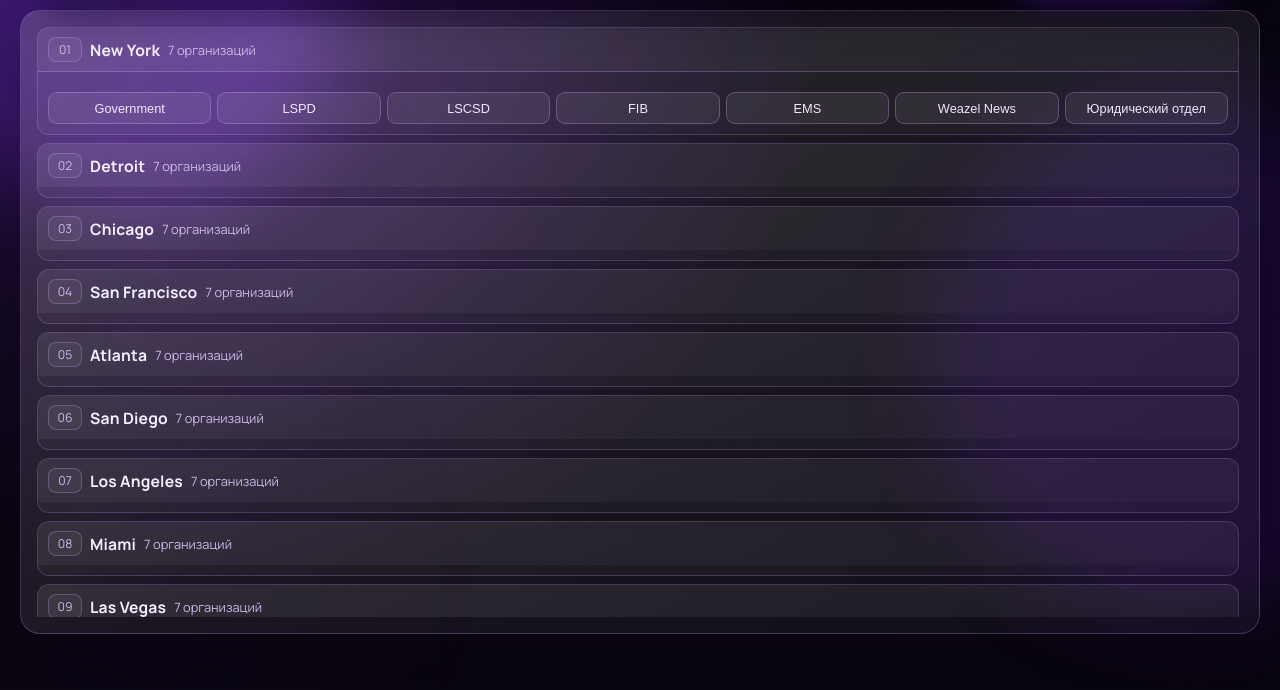
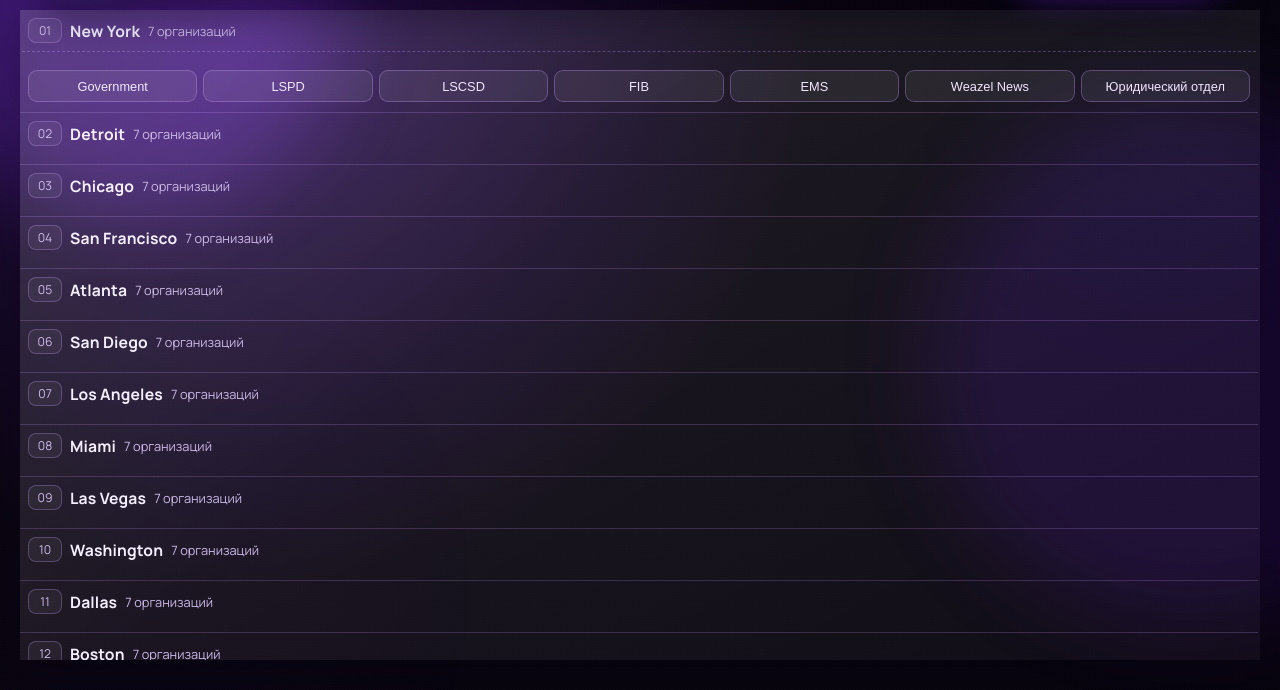
Before and after one commit to connormjrp42-alt/davis-project, a website: page documentflow.html in a window 1280 px wide. Shown: the part 92-782 px from the top of the page. Drawn offline with nearby package versions, Linux system fonts and the light colour scheme; no server answers; a web font is replaced by a local one.

Commit message:
Make documentflow servers full-width rows instead of cards

```diff
--- a/public/styles.css
+++ b/public/styles.css
@@ -2981,13 +2981,11 @@ h1 span {
 }
 
 .docflow-route-gateway {
-  padding: 16px;
-  border-radius: 20px;
-  border: 1px solid rgba(202, 162, 255, 0.34);
-  background:
-    radial-gradient(circle at 12% 8%, rgba(145, 89, 255, 0.12), transparent 40%),
-    radial-gradient(circle at 84% 88%, rgba(95, 188, 255, 0.1), transparent 44%),
-    linear-gradient(170deg, rgba(40, 16, 66, 0.86), rgba(19, 8, 33, 0.9));
+  padding: 0;
+  border-radius: 0;
+  border: 0;
+  background: transparent;
+  box-shadow: none;
 }
 
 #docflowWorkspace[hidden] {
@@ -3004,40 +3002,41 @@ h1 span {
 
 .docflow-route-list {
   display: grid;
-  gap: 8px;
-  max-height: calc(100vh - 210px);
+  gap: 0;
+  max-height: calc(100vh - 150px);
   overflow: auto;
-  padding-right: 4px;
+  padding-right: 2px;
 }
 
 .docflow-route-item {
-  border: 1px solid rgba(205, 166, 255, 0.22);
-  border-radius: 12px;
-  background: rgba(255, 255, 255, 0.035);
-  padding: 8px 10px;
+  border: 0;
+  border-bottom: 1px solid rgba(210, 170, 255, 0.2);
+  border-radius: 0;
+  background: transparent;
+  padding: 6px 2px;
   display: grid;
   grid-template-columns: 230px minmax(0, 1fr);
   align-items: center;
   gap: 10px;
-  transition: transform 0.16s ease, border-color 0.16s ease, background-color 0.16s ease;
+  transition: border-color 0.16s ease, background-color 0.16s ease;
 }
 
 .docflow-route-item:hover {
-  border-color: rgba(222, 182, 255, 0.45);
-  background: rgba(178, 111, 255, 0.12);
+  border-color: rgba(222, 182, 255, 0.4);
+  background: rgba(178, 111, 255, 0.08);
 }
 
 .docflow-route-accordion {
   grid-template-columns: 1fr;
-  padding: 0;
+  padding: 0 2px;
   overflow: hidden;
 }
 
 .docflow-route-summary {
   list-style: none;
   cursor: pointer;
-  padding: 9px 10px;
-  background: linear-gradient(155deg, rgba(255, 255, 255, 0.06), rgba(255, 255, 255, 0.02));
+  padding: 8px 6px;
+  background: transparent;
 }
 
 .docflow-route-summary::-webkit-details-marker {
@@ -3045,7 +3044,7 @@ h1 span {
 }
 
 .docflow-route-accordion[open] .docflow-route-summary {
-  border-bottom: 1px solid rgba(203, 164, 255, 0.28);
+  border-bottom: 1px dashed rgba(203, 164, 255, 0.3);
 }
 
 .docflow-route-left {
@@ -3083,7 +3082,7 @@ h1 span {
 }
 
 .docflow-route-controls-accordion {
-  padding: 10px;
+  padding: 8px 6px 10px;
 }
 
 .docflow-org-btn {
--- a/styles.css
+++ b/styles.css
@@ -2981,13 +2981,11 @@ h1 span {
 }
 
 .docflow-route-gateway {
-  padding: 16px;
-  border-radius: 20px;
-  border: 1px solid rgba(202, 162, 255, 0.34);
-  background:
-    radial-gradient(circle at 12% 8%, rgba(145, 89, 255, 0.12), transparent 40%),
-    radial-gradient(circle at 84% 88%, rgba(95, 188, 255, 0.1), transparent 44%),
-    linear-gradient(170deg, rgba(40, 16, 66, 0.86), rgba(19, 8, 33, 0.9));
+  padding: 0;
+  border-radius: 0;
+  border: 0;
+  background: transparent;
+  box-shadow: none;
 }
 
 #docflowWorkspace[hidden] {
@@ -3004,40 +3002,41 @@ h1 span {
 
 .docflow-route-list {
   display: grid;
-  gap: 8px;
-  max-height: calc(100vh - 210px);
+  gap: 0;
+  max-height: calc(100vh - 150px);
   overflow: auto;
-  padding-right: 4px;
+  padding-right: 2px;
 }
 
 .docflow-route-item {
-  border: 1px solid rgba(205, 166, 255, 0.22);
-  border-radius: 12px;
-  background: rgba(255, 255, 255, 0.035);
-  padding: 8px 10px;
+  border: 0;
+  border-bottom: 1px solid rgba(210, 170, 255, 0.2);
+  border-radius: 0;
+  background: transparent;
+  padding: 6px 2px;
   display: grid;
   grid-template-columns: 230px minmax(0, 1fr);
   align-items: center;
   gap: 10px;
-  transition: transform 0.16s ease, border-color 0.16s ease, background-color 0.16s ease;
+  transition: border-color 0.16s ease, background-color 0.16s ease;
 }
 
 .docflow-route-item:hover {
-  border-color: rgba(222, 182, 255, 0.45);
-  background: rgba(178, 111, 255, 0.12);
+  border-color: rgba(222, 182, 255, 0.4);
+  background: rgba(178, 111, 255, 0.08);
 }
 
 .docflow-route-accordion {
   grid-template-columns: 1fr;
-  padding: 0;
+  padding: 0 2px;
   overflow: hidden;
 }
 
 .docflow-route-summary {
   list-style: none;
   cursor: pointer;
-  padding: 9px 10px;
-  background: linear-gradient(155deg, rgba(255, 255, 255, 0.06), rgba(255, 255, 255, 0.02));
+  padding: 8px 6px;
+  background: transparent;
 }
 
 .docflow-route-summary::-webkit-details-marker {
@@ -3045,7 +3044,7 @@ h1 span {
 }
 
 .docflow-route-accordion[open] .docflow-route-summary {
-  border-bottom: 1px solid rgba(203, 164, 255, 0.28);
+  border-bottom: 1px dashed rgba(203, 164, 255, 0.3);
 }
 
 .docflow-route-left {
@@ -3083,7 +3082,7 @@ h1 span {
 }
 
 .docflow-route-controls-accordion {
-  padding: 10px;
+  padding: 8px 6px 10px;
 }
 
 .docflow-org-btn {
```
